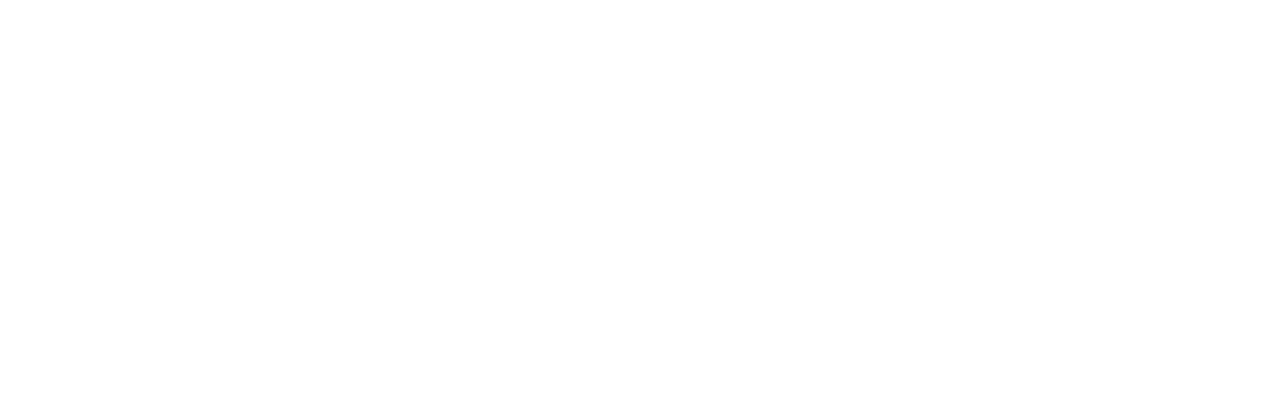
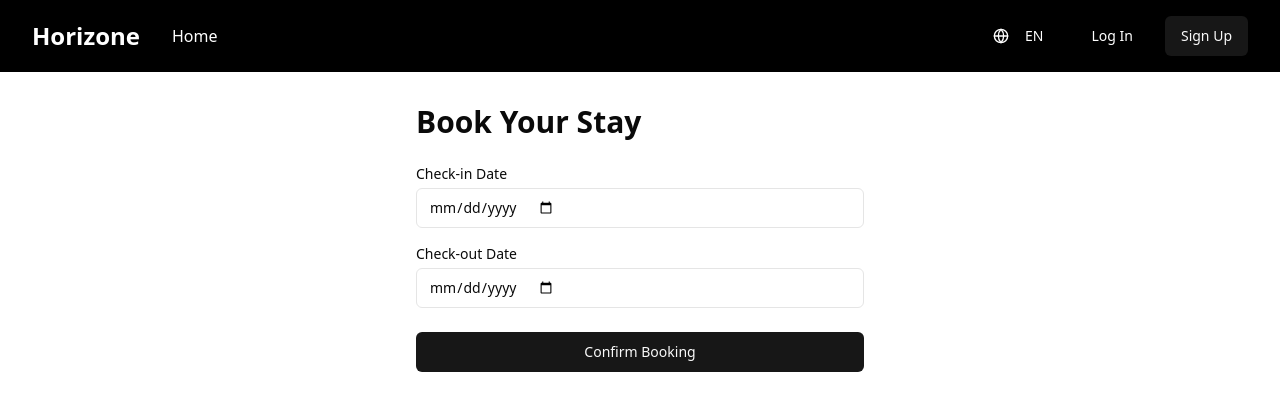
Before and after one commit to nasma321/horizone, a React (Vite) app: page /booking/1 in a window 1280 px wide. Before the commit this address had no page. Shown: the top 410 px of the page. Built offline with nearby package versions, Linux system fonts and the light colour scheme; no server answers.

Commit message:
booking form added

```diff
--- a/package.json
+++ b/package.json
@@ -13,14 +13,17 @@
     "@clerk/clerk-react": "^5.24.1",
     "@hookform/resolvers": "^4.1.2",
     "@radix-ui/react-label": "^2.1.2",
+    "@radix-ui/react-popover": "^1.1.6",
     "@radix-ui/react-slot": "^1.1.2",
     "@radix-ui/react-switch": "^1.1.2",
     "@reduxjs/toolkit": "^2.5.1",
     "class-variance-authority": "^0.7.1",
     "clsx": "^2.1.1",
+    "date-fns": "^3.6.0",
     "lucide-react": "^0.471.0",
     "next-themes": "^0.4.4",
     "react": "^18.3.1",
+    "react-day-picker": "^8.10.1",
     "react-dom": "^18.3.1",
     "react-hook-form": "^7.54.2",
     "react-redux": "^9.2.0",
--- /dev/null
+++ b/src/components/BookingForm.jsx
@@ -0,0 +1,89 @@
+import { z } from "zod";
+import { zodResolver } from "@hookform/resolvers/zod";
+import { useForm } from "react-hook-form";
+import { Button } from "@/components/ui/button";
+import { Input } from "@/components/ui/input";
+import { useCreateBookingMutation, useGetHotelByIdQuery } from "@/lib/api";
+import { toast } from "sonner";
+import { useParams } from "react-router";
+import { useEffect, useState } from "react";
+
+const formSchema = z.object({
+  checkIn: z.string().min(1, { message: "Check-in date is required" }),
+  checkOut: z.string().min(1, { message: "Check-out date is required" }),
+});
+
+const BookingForm = () => {
+  const { id } = useParams();
+  const { data: hotel } = useGetHotelByIdQuery(id);
+  const [createBooking, { isLoading }] = useCreateBookingMutation();
+
+  const [roomNumber, setRoomNumber] = useState(0);
+
+  useEffect(() => {
+    const randomRoom = Math.floor(Math.random() * 900) + 100; // Random number between 100-999
+    setRoomNumber(randomRoom);
+  }, []);
+
+  const form = useForm({
+    resolver: zodResolver(formSchema),
+    defaultValues: {
+      checkIn: "",
+      checkOut: "",
+    }
+  });
+
+  const handleSubmit = async (values) => {
+    try {
+      toast.loading("Processing booking...");
+      await createBooking({
+        hotelId: id,
+        checkIn: values.checkIn,
+        checkOut: values.checkOut,
+        roomNumber: roomNumber,
+      }).unwrap();
+      toast.success("Booking successful!");
+    } catch (error) {
+      toast.error("Booking failed");
+    }
+  };
+
+  return (
+    <div className="max-w-md mx-auto">
+      <h2 className="text-3xl font-bold mb-6">Book Your Stay</h2>
+      {hotel && (
+        <div className="mb-6">
+          <h3 className="text-xl font-semibold">{hotel.name}</h3>
+          <p className="text-muted-foreground">{hotel.location}</p>
+          <p className="font-medium mt-2">${hotel.price} per night</p>
+          <p className="text-sm text-muted-foreground mt-1">Room {roomNumber}</p>
+        </div>
+      )}
+
+      <form onSubmit={form.handleSubmit(handleSubmit)} className="space-y-6">
+        <div className="space-y-4">
+          <div>
+            <label htmlFor="checkIn" className="block text-sm font-medium mb-1">Check-in Date</label>
+            <Input id="checkIn" {...form.register("checkIn")} type="date" />
+            {form.formState.errors.checkIn && (
+              <p className="text-red-500 text-sm mt-1">{form.formState.errors.checkIn.message}</p>
+            )}
+          </div>
+          <div>
+            <label htmlFor="checkOut" className="block text-sm font-medium mb-1">Check-out Date</label>
+            <Input id="checkOut" {...form.register("checkOut")} type="date" />
+            {form.formState.errors.checkOut && (
+              <p className="text-red-500 text-sm mt-1">{form.formState.errors.checkOut.message}</p>
+            )}
+          </div>
+        </div>
+
+        <Button type="submit" className="w-full" disabled={isLoading}>
+          {isLoading ? "Processing..." : "Confirm Booking"}
+        </Button>
+      </form>
+    </div>
+  );
+};
+
+export default BookingForm;
--- /dev/null
+++ b/src/components/ui/calendar.jsx
@@ -0,0 +1,65 @@
+import * as React from "react"
+import { ChevronLeft, ChevronRight } from "lucide-react"
+import { DayPicker } from "react-day-picker"
+
+import { cn } from "@/lib/utils"
+import { buttonVariants } from "@/components/ui/button"
+
+function Calendar({
+  className,
+  classNames,
+  showOutsideDays = true,
+  ...props
+}) {
+  return (
+    <DayPicker
+      showOutsideDays={showOutsideDays}
+      className={cn("p-3", className)}
+      classNames={{
+        months: "flex flex-col sm:flex-row space-y-4 sm:space-x-4 sm:space-y-0",
+        month: "space-y-4",
+        caption: "flex justify-center pt-1 relative items-center",
+        caption_label: "text-sm font-medium",
+        nav: "space-x-1 flex items-center",
+        nav_button: cn(
+          buttonVariants({ variant: "outline" }),
+          "h-7 w-7 bg-transparent p-0 opacity-50 hover:opacity-100"
+        ),
+        nav_button_previous: "absolute left-1",
+        nav_button_next: "absolute right-1",
+        table: "w-full border-collapse space-y-1",
+        head_row: "flex",
+        head_cell:
+          "text-muted-foreground rounded-md w-9 font-normal text-[0.8rem]",
+        row: "flex w-full mt-2",
+        cell: "h-9 w-9 text-center text-sm p-0 relative [&:has([aria-selected].day-range-end)]:rounded-r-md [&:has([aria-selected].day-outside)]:bg-accent/50 [&:has([aria-selected])]:bg-accent first:[&:has([aria-selected])]:rounded-l-md last:[&:has([aria-selected])]:rounded-r-md focus-within:relative focus-within:z-20",
+        day: cn(
+          buttonVariants({ variant: "ghost" }),
+          "h-9 w-9 p-0 font-normal aria-selected:opacity-100"
+        ),
+        day_range_end: "day-range-end",
+        day_selected:
+          "bg-primary text-primary-foreground hover:bg-primary hover:text-primary-foreground focus:bg-primary focus:text-primary-foreground",
+        day_today: "bg-accent text-accent-foreground",
+        day_outside:
+          "day-outside text-muted-foreground aria-selected:bg-accent/50 aria-selected:text-muted-foreground",
+        day_disabled: "text-muted-foreground opacity-50",
+        day_range_middle:
+          "aria-selected:bg-accent aria-selected:text-accent-foreground",
+        day_hidden: "invisible",
+        ...classNames,
+      }}
+      components={{
+        IconLeft: ({ className, ...props }) => (
+          <ChevronLeft className={cn("h-4 w-4", className)} {...props} />
+        ),
+        IconRight: ({ className, ...props }) => (
+          <ChevronRight className={cn("h-4 w-4", className)} {...props} />
+        ),
+      }}
+      {...props} />
+  );
+}
+Calendar.displayName = "Calendar"
+
+export { Calendar }
--- /dev/null
+++ b/src/components/ui/popover.jsx
@@ -0,0 +1,25 @@
+import * as React from "react"
+import * as PopoverPrimitive from "@radix-ui/react-popover"
+
+import { cn } from "@/lib/utils"
+
+const Popover = PopoverPrimitive.Root
+
+const PopoverTrigger = PopoverPrimitive.Trigger
+
+const PopoverContent = React.forwardRef(({ className, align = "center", sideOffset = 4, ...props }, ref) => (
+  <PopoverPrimitive.Portal>
+    <PopoverPrimitive.Content
+      ref={ref}
+      align={align}
+      sideOffset={sideOffset}
+      className={cn(
+        "z-50 w-72 rounded-md border bg-popover p-4 text-popover-foreground shadow-md outline-none data-[state=open]:animate-in data-[state=closed]:animate-out data-[state=closed]:fade-out-0 data-[state=open]:fade-in-0 data-[state=closed]:zoom-out-95 data-[state=open]:zoom-in-95 data-[side=bottom]:slide-in-from-top-2 data-[side=left]:slide-in-from-right-2 data-[side=right]:slide-in-from-left-2 data-[side=top]:slide-in-from-bottom-2",
+        className
+      )}
+      {...props} />
+  </PopoverPrimitive.Portal>
+))
+PopoverContent.displayName = PopoverPrimitive.Content.displayName
+
+export { Popover, PopoverTrigger, PopoverContent }
--- a/src/main.jsx
+++ b/src/main.jsx
@@ -18,6 +18,7 @@
 
 import { ClerkProvider } from "@clerk/clerk-react";
 import AdminProtectedLayout from "./layouts/admin-protected-layout";
+import BookingFormPage from "./pages/booking-form.page";
 
 const PUBLISHABLE_KEY = import.meta.env.VITE_CLERK_PUBLISHABLE_KEY;
 
@@ -36,6 +37,7 @@
                 <Route path="/" element={<HomePage />} />
                 <Route path="/hotels" element={<HotelsPage />} />
                 <Route path="/hotels/:id" element={<HotelPage />} />
+                <Route path="/booking/:id" element={<BookingFormPage />} />
                 <Route element={<ProtectedLayout />}>
                   <Route path="/account" element={<AccountPage />} />
                   <Route element={<AdminProtectedLayout />}>
--- /dev/null
+++ b/src/pages/booking-form.page.jsx
@@ -0,0 +1,9 @@
+import BookingForm from "@/components/BookingForm";
+
+export default function BookingFormPage() {
+  return (
+    <main className="container mx-auto px-4 py-8 min-h-screen">
+      <BookingForm />
+    </main>
+  );
+}
--- a/src/pages/hotel.page.jsx
+++ b/src/pages/hotel.page.jsx
@@ -11,23 +11,26 @@
   Wifi,
 } from "lucide-react";
 
-import { useParams } from "react-router";
+import { useParams, useNavigate } from "react-router";
 import { Skeleton } from "@/components/ui/skeleton";
 
 export default function HotelPage() {
   const { id } = useParams();
+  const navigate = useNavigate();
   const { data: hotel, isLoading, isError, error } = useGetHotelByIdQuery(id);
   const [createBooking, { isLoading: isCreateBookingLoading }
   ] = useCreateBookingMutation();
 
   const handleBook = async () => {
     try {
-      await createBooking({
-        hotelId: id,
-        checkIn: new Date(),
-        checkOut: new Date(),
-        roomNumber: 200
-      })
+      // await createBooking({
+      //   hotelId: id,
+      //   checkIn: new Date(),
+      //   checkOut: new Date(),
+      //   roomNumber: 200
+      // })
+      navigate(`/booking/${id}`);
+
     } catch (error) {
       console.log(error);
     }
```
Also changed, not shown: 1 other file (tests, documents, lock files or other folders).
